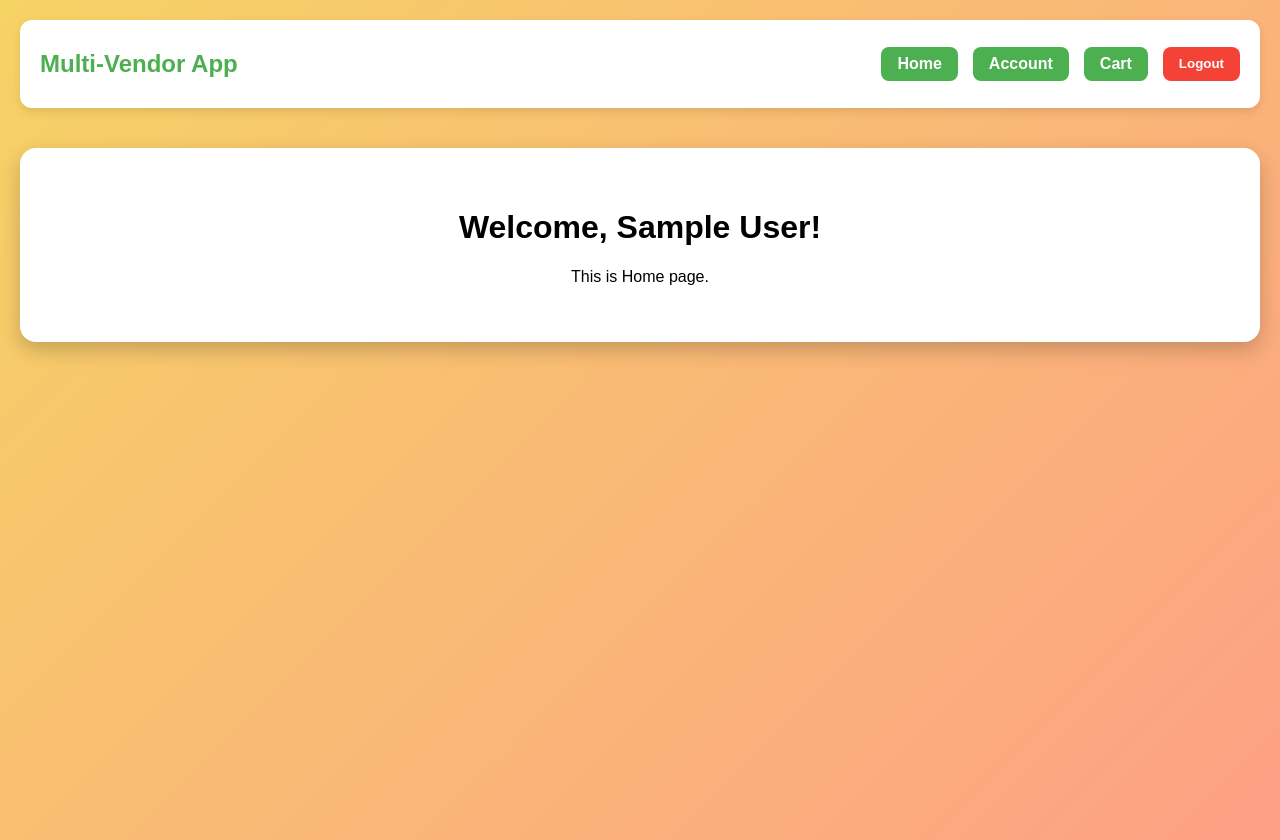
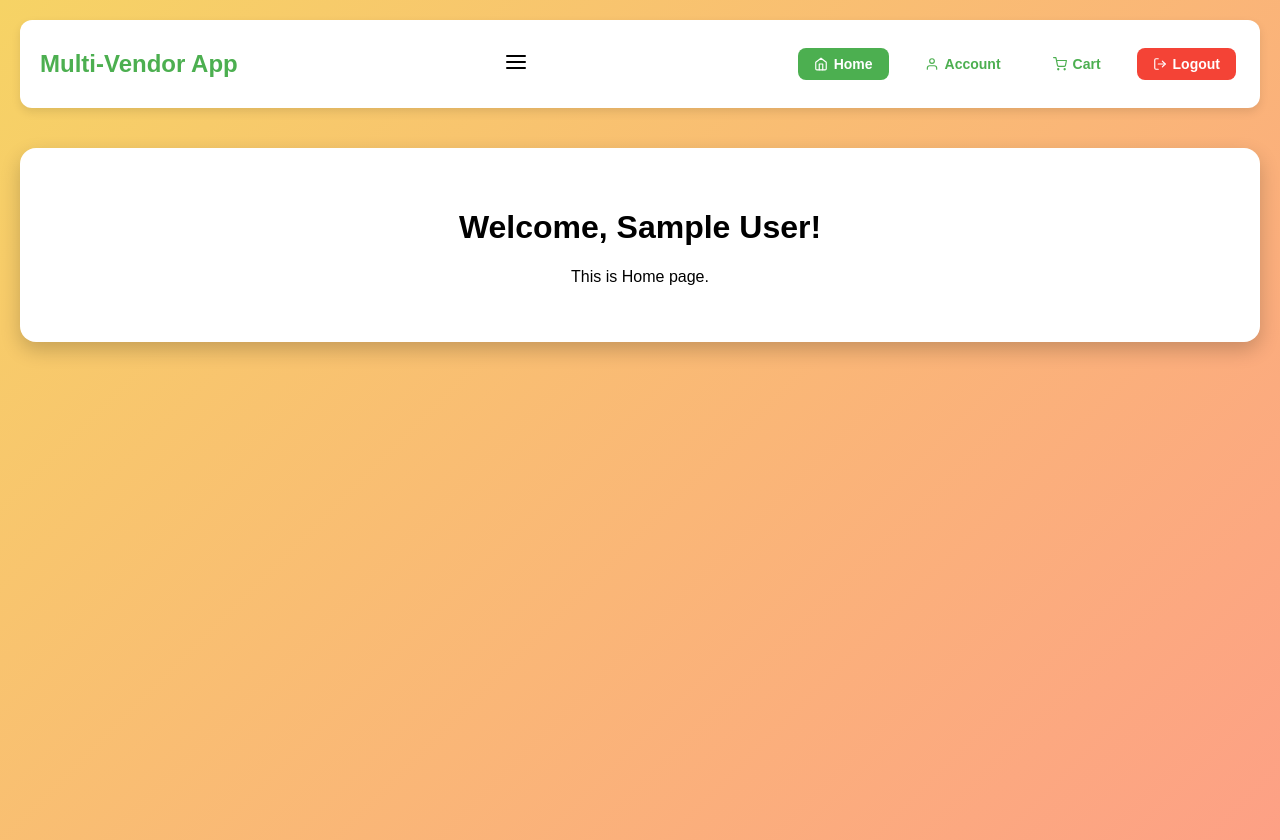
Before and after one commit to helloservices00-blip/super-customer-frontend, a React (Vite) app: page /dashboard/home in a window 1280 px wide. Built offline with nearby package versions, Linux system fonts and the light colour scheme; sample sign-in values are in the browser's storage.

Commit message:
Update Dashboard.jsx

```diff
--- a/src/pages/Dashboard.jsx
+++ b/src/pages/Dashboard.jsx
@@ -1,19 +1,71 @@
-import React from "react";
-import { Routes, Route, Link, Navigate } from "react-router-dom";
+import React, { useState } from "react";
+import { Routes, Route, Link, useLocation, Navigate } from "react-router-dom";
+import { FiHome, FiUser, FiShoppingCart, FiLogOut, FiMenu, FiX } from "react-icons/fi";
 import HomePage from "./HomePage.jsx";
 import AccountPage from "./AccountPage.jsx";
 import CartPage from "./CartPage.jsx";
 
 export default function Dashboard({ user, onLogout }) {
+  const location = useLocation();
+  const current = location.pathname.split("/").pop();
+  const [menuOpen, setMenuOpen] = useState(false);
+
+  const navItems = [
+    { name: "home", icon: <FiHome />, label: "Home" },
+    { name: "account", icon: <FiUser />, label: "Account" },
+    { name: "cart", icon: <FiShoppingCart />, label: "Cart" },
+  ];
+
   return (
-    <div style={{minHeight:"100vh", fontFamily:"Arial,sans-serif", padding:"20px", background:"linear-gradient(135deg,#f6d365,#fda085)"}}>
-      <nav style={{display:"flex", justifyContent:"space-between", alignItems:"center", background:"#fff", padding:"10px 20px", borderRadius:"12px", marginBottom:"40px", boxShadow:"0 4px 10px rgba(0,0,0,0.1)"}}>
-        <h2 style={{color:"#4CAF50"}}>Multi-Vendor App</h2>
-        <div style={{display:"flex", gap:"15px"}}>
-          <Link to="home" style={navBtnStyle}>Home</Link>
-          <Link to="account" style={navBtnStyle}>Account</Link>
-          <Link to="cart" style={navBtnStyle}>Cart</Link>
-          <button onClick={onLogout} style={{...navBtnStyle, background:"#f44336"}}>Logout</button>
+    <div style={{ minHeight: "100vh", fontFamily: "Arial, sans-serif", background: "linear-gradient(135deg,#f6d365,#fda085)", padding: "20px" }}>
+      <nav style={navStyle}>
+        <h2 style={{ color: "#4CAF50" }}>Multi-Vendor App</h2>
+
+        {/* Hamburger menu for mobile */}
+        <div style={{ display: "flex", alignItems: "center" }}>
+          <button onClick={() => setMenuOpen(!menuOpen)} style={hamburgerStyle}>
+            {menuOpen ? <FiX size={24} /> : <FiMenu size={24} />}
+          </button>
+
+          <div style={{ ...navLinksStyle, display: menuOpen ? "flex" : "none", flexDirection: "column" }}>
+            {navItems.map(item => (
+              <Link
+                key={item.name}
+                to={item.name}
+                style={{
+                  ...navBtnStyle,
+                  background: current === item.name ? "#4CAF50" : "#fff",
+                  color: current === item.name ? "#fff" : "#4CAF50",
+                }}
+                onClick={() => setMenuOpen(false)}
+              >
+                {item.icon} <span style={{ marginLeft: "6px" }}>{item.label}</span>
+              </Link>
+            ))}
+            <button onClick={onLogout} style={{ ...navBtnStyle, background: "#f44336", color: "#fff" }}>
+              <FiLogOut /> <span style={{ marginLeft: "6px" }}>Logout</span>
+            </button>
+          </div>
+        </div>
+
+        {/* Desktop nav */}
+        <div style={{ ...navLinksStyleDesktop }}>
+          {navItems.map(item => (
+            <Link
+              key={item.name}
+              to={item.name}
+              style={{
+                ...navBtnStyle,
+                background: current === item.name ? "#4CAF50" : "#fff",
+                color: current === item.name ? "#fff" : "#4CAF50",
+              }}
+            >
+              {item.icon} <span style={{ marginLeft: "6px" }}>{item.label}</span>
+            </Link>
+          ))}
+          <button onClick={onLogout} style={{ ...navBtnStyle, background: "#f44336", color: "#fff" }}>
+            <FiLogOut /> <span style={{ marginLeft: "6px" }}>Logout</span>
+          </button>
         </div>
       </nav>
 
@@ -28,4 +80,52 @@ export default function Dashboard({ user, onLogout }) {
   );
 }
 
-const navBtnStyle = { padding:"8px 16px", borderRadius:"8px", border:"none", background:"#4CAF50", color:"#fff", fontWeight:"bold", cursor:"pointer", textDecoration:"none" };
+const navStyle = {
+  display: "flex",
+  justifyContent: "space-between",
+  alignItems: "center",
+  marginBottom: "40px",
+  background: "#fff",
+  padding: "10px 20px",
+  borderRadius: "12px",
+  boxShadow: "0 4px 10px rgba(0,0,0,0.1)",
+  flexWrap: "wrap",
+};
+
+const navBtnStyle = {
+  display: "flex",
+  alignItems: "center",
+  padding: "8px 16px",
+  borderRadius: "8px",
+  border: "none",
+  fontWeight: "bold",
+  cursor: "pointer",
+  textDecoration: "none",
+  fontSize: "14px",
+  margin: "4px",
+  transition: "all 0.2s",
+};
+
+const navLinksStyle = {
+  position: "absolute",
+  top: "60px",
+  right: "20px",
+  background: "#fff",
+  padding: "10px",
+  borderRadius: "12px",
+  boxShadow: "0 4px 10px rgba(0,0,0,0.1)",
+  zIndex: 10,
+};
+
+const navLinksStyleDesktop = {
+  display: "flex",
+  gap: "12px",
+  alignItems: "center",
+};
+
+const hamburgerStyle = {
+  background: "none",
+  border: "none",
+  cursor: "pointer",
+  display: "block",
+};
```
